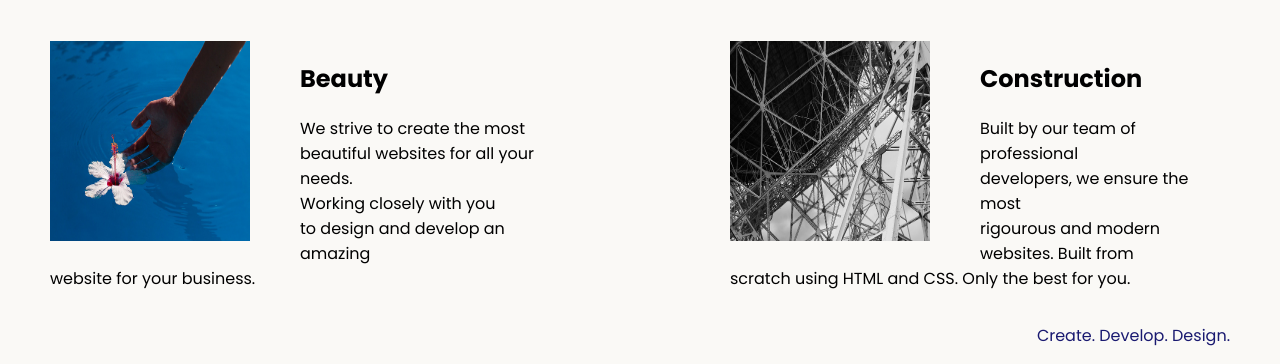
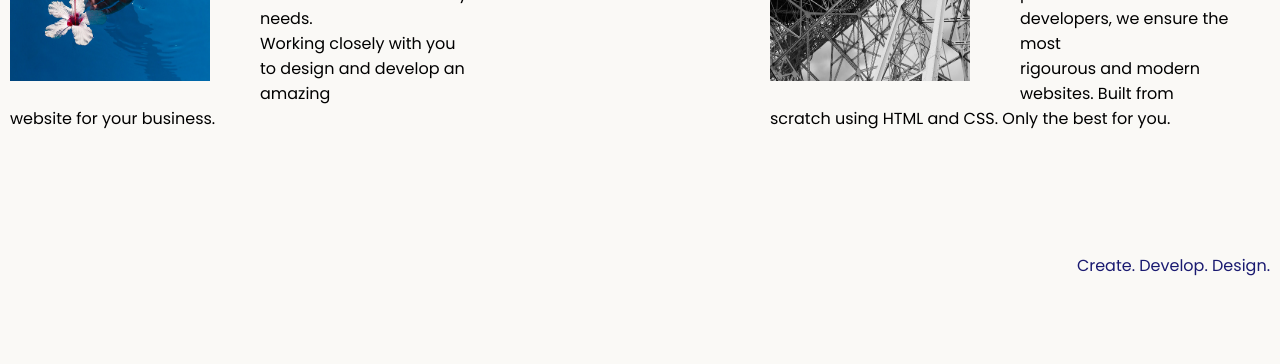
Before and after one commit to Michaelchilaka12/michael-media-query, a plain HTML site: page index.html in a window 1280 px wide. Shown: the part 476-840 px from the top of the page. After the commit the page ends 800 px from the top, so only its background shows below. Drawn offline with Linux system fonts and the light colour scheme.

Commit message:
Update style.css

```diff
--- a/style.css
+++ b/style.css
@@ -1,6 +1,6 @@
 body {
   font-family: "Poppins", sans-serif;
-  margin: 50px 50px 0 50px;
+  margin: 10px 10px 0 10px;
   background-color: #faf9f6;
   display: flex;
   flex-direction: column;
```
